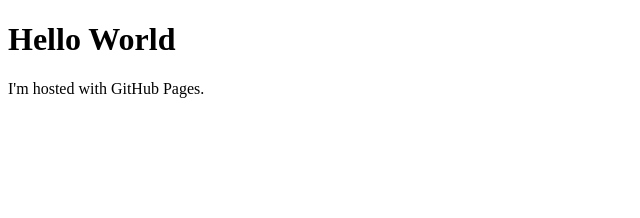
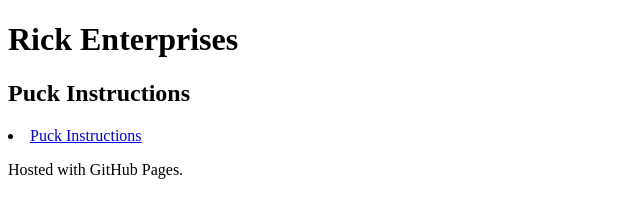
Before and after one commit to rikkugon/rikkugon.github.io, a plain HTML site: page index.html in a window 1280 px wide. Shown: the whole page, without its empty margins (0-640 px from the left). Drawn offline with Linux system fonts and the light colour scheme.

Commit message:
Update index.html

```diff
--- a/index.html
+++ b/index.html
@@ -1,7 +1,11 @@
 <!DOCTYPE html>
 <html>
     <body>
-        <h1>Hello World</h1>
-        <p>I'm hosted with GitHub Pages.</p>
+        <h1>Rick Enterprises</h1>
+        <h2>Puck Instructions</h2>
+        <li>
+            <a href="Puck Instructions.pdf">Puck Instructions</a>
+            </li>
+        <p>Hosted with GitHub Pages.</p>
     </body>
 </html>
```
